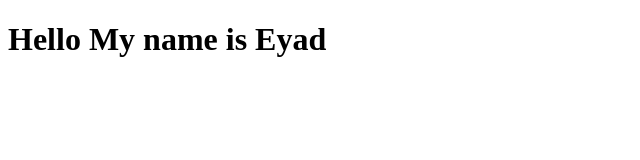
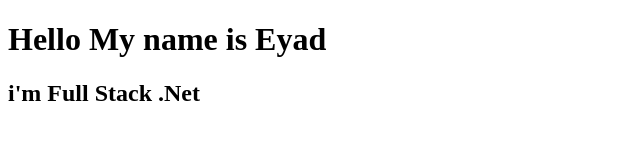
Before and after one commit to Eyyadd/Lab-2, a plain HTML site: page index.html in a window 1280 px wide. Shown: the whole page, without its empty margins (0-640 px from the left). Drawn offline with Linux system fonts and the light colour scheme.

Commit message:
updted file in dev branch

```diff
--- a/index.html
+++ b/index.html
@@ -7,5 +7,6 @@
 </head>
 <body>
     <h1>Hello My name is Eyad</h1>
+    <h2>i'm Full Stack .Net</h2>
 </body>
 </html>
```
